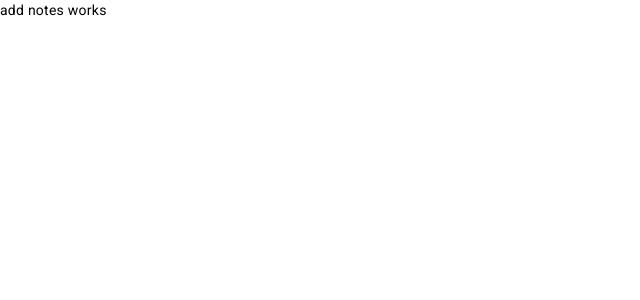
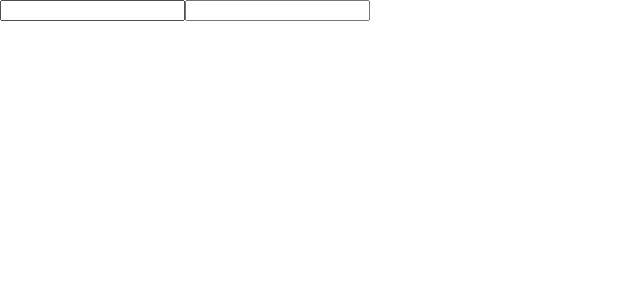
Before and after one commit to aarifkhan7896/angular-notes-app, an Angular app: page / in a window 1280 px wide. Shown: the top 300 px of the page, without its empty margins (0-640 px from the left). Built offline with nearby package versions, Linux system fonts and the light colour scheme.

Commit message:
split form into child components with formBuilder and form group directive

```diff
--- a/src/app/user-notes/add-notes/add-notes.component.html
+++ b/src/app/user-notes/add-notes/add-notes.component.html
@@ -1 +1,4 @@
-<p>add notes works</p>
+<div [formGroup]="notesForm">
+  <input type="text" formControlName="title" />
+  <input type="text" formControlName="description" />
+</div>
--- a/src/app/user-notes/add-notes/add-notes.component.ts
+++ b/src/app/user-notes/add-notes/add-notes.component.ts
@@ -1,11 +1,28 @@
-import { Component } from '@angular/core';
+import { Component, Input } from '@angular/core';
 import { CommonModule } from '@angular/common';
+import {
+  FormGroup,
+  FormGroupDirective,
+  ReactiveFormsModule,
+} from '@angular/forms';
 
 @Component({
   selector: 'app-add-notes',
   standalone: true,
-  imports: [CommonModule],
+  imports: [CommonModule, ReactiveFormsModule],
   templateUrl: './add-notes.component.html',
   styleUrls: ['./add-notes.component.scss'],
 })
-export class AddNotesComponent {}
+export class AddNotesComponent {
+  @Input() formGroupName!: string;
+
+  notesForm!: FormGroup;
+
+  constructor(private readonly rootFormGroup: FormGroupDirective) {}
+
+  ngOnInit(): void {
+    this.notesForm = this.rootFormGroup.control.get(
+      this.formGroupName
+    ) as FormGroup;
+  }
+}
--- a/src/app/user-notes/user-notes.component.html
+++ b/src/app/user-notes/user-notes.component.html
@@ -1 +1,3 @@
-<app-add-notes></app-add-notes>
+<div [formGroup]="notesForm">
+  <app-add-notes formGroupName="addNotes"></app-add-notes>
+</div>
--- a/src/app/user-notes/user-notes.component.ts
+++ b/src/app/user-notes/user-notes.component.ts
@@ -1,12 +1,26 @@
 import { Component } from '@angular/core';
 import { CommonModule } from '@angular/common';
 import { AddNotesComponent } from './add-notes/add-notes.component';
+import { FormBuilder, FormGroup, ReactiveFormsModule } from '@angular/forms';
 
 @Component({
   selector: 'app-user-notes',
   standalone: true,
-  imports: [CommonModule, AddNotesComponent],
+  imports: [CommonModule, AddNotesComponent, ReactiveFormsModule],
   templateUrl: './user-notes.component.html',
   styleUrls: ['./user-notes.component.scss'],
 })
-export class UserNotesComponent {}
+export class UserNotesComponent {
+  notesForm: FormGroup = this.createForm();
+
+  constructor(private readonly fb: FormBuilder) {}
+
+  createForm(): FormGroup {
+    return this.fb.group({
+      addNotes: this.fb.group({
+        title: [],
+        description: [],
+      }),
+    });
+  }
+}
```
